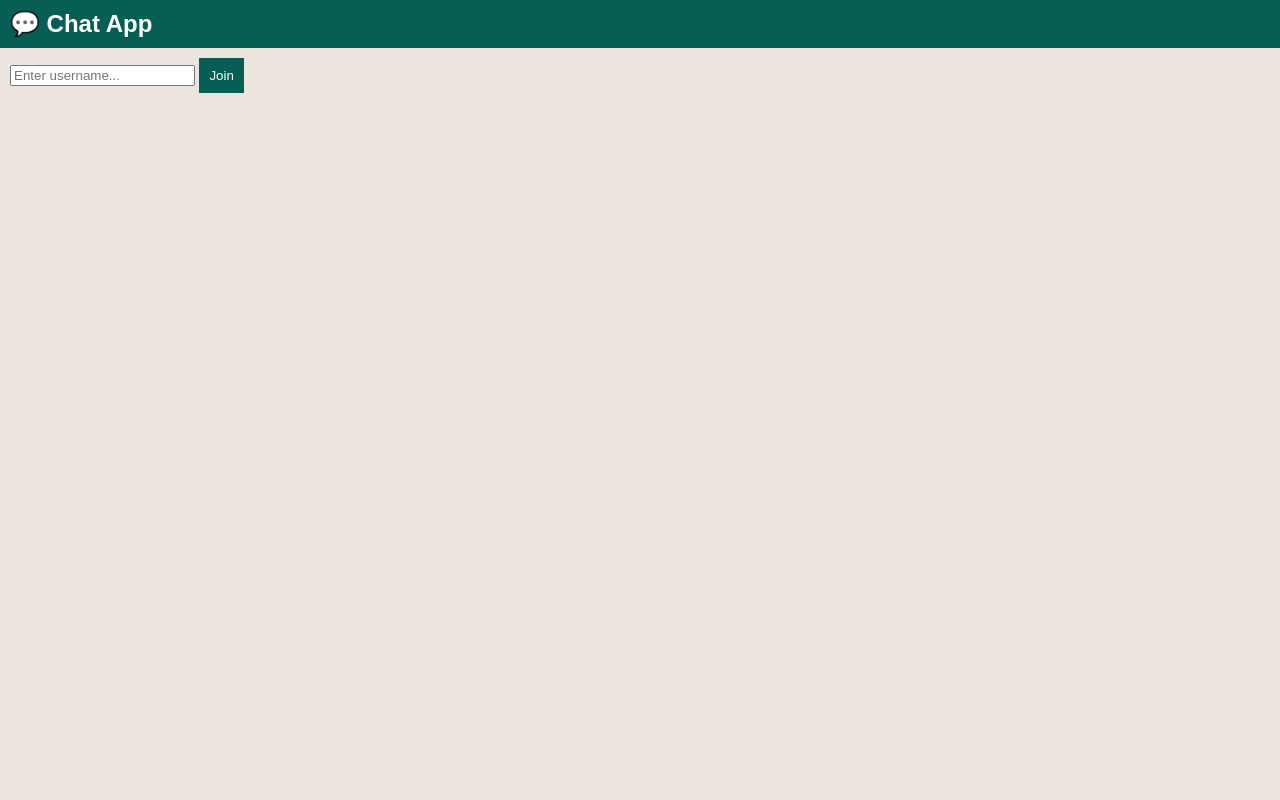
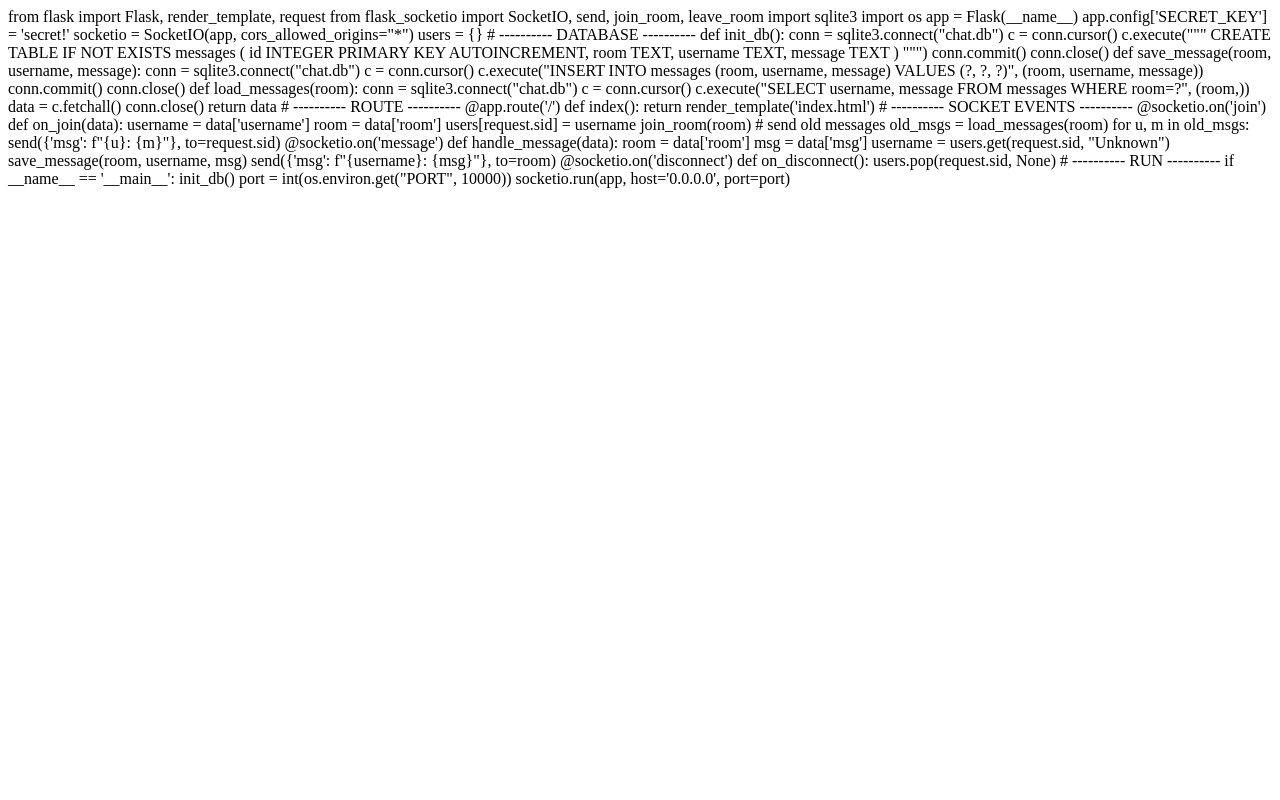
Before and after one commit to gaganlodhi/chat-app-gagan, a Flask app: page / in a window 1280 px wide. Run offline with Flask 3, Linux system fonts and the light colour scheme; some libraries are stand-ins or nearby versions.

Commit message:
Update index.html

```diff
--- a/templates/index.html
+++ b/templates/index.html
@@ -1,137 +1,80 @@
-<!DOCTYPE html>
-<html>
-<head>
-    <title>Chat App</title>
-    <script src="https://cdn.socket.io/4.0.0/socket.io.min.js"></script>
+from flask import Flask, render_template, request
+from flask_socketio import SocketIO, send, join_room, leave_room
+import sqlite3
+import os
 
-    <style>
-        body {
-            font-family: Arial;
-            background: #ece5dd;
-            margin: 0;
-        }
+app = Flask(__name__)
+app.config['SECRET_KEY'] = 'secret!'
+socketio = SocketIO(app, cors_allowed_origins="*")
 
-        h2 {
-            background: #075e54;
-            color: white;
-            padding: 10px;
-            margin: 0;
-        }
+users = {}
 
-        #login, #chat {
-            padding: 10px;
-        }
+# ---------- DATABASE ----------
+def init_db():
+    conn = sqlite3.connect("chat.db")
+    c = conn.cursor()
+    c.execute("""
+        CREATE TABLE IF NOT EXISTS messages (
+            id INTEGER PRIMARY KEY AUTOINCREMENT,
+            room TEXT,
+            username TEXT,
+            message TEXT
+        )
+    """)
+    conn.commit()
+    conn.close()
 
-        #messages {
-            list-style: none;
-            padding: 0;
-            height: 400px;
-            overflow-y: scroll;
-        }
+def save_message(room, username, message):
+    conn = sqlite3.connect("chat.db")
+    c = conn.cursor()
+    c.execute("INSERT INTO messages (room, username, message) VALUES (?, ?, ?)",
+              (room, username, message))
+    conn.commit()
+    conn.close()
 
-        .msg {
-            padding: 8px 12px;
-            margin: 6px;
-            border-radius: 10px;
-            max-width: 60%;
-            clear: both;
-        }
+def load_messages(room):
+    conn = sqlite3.connect("chat.db")
+    c = conn.cursor()
+    c.execute("SELECT username, message FROM messages WHERE room=?", (room,))
+    data = c.fetchall()
+    conn.close()
+    return data
 
-        .me {
-            background: #dcf8c6;
-            float: right;
-            text-align: right;
-        }
+# ---------- ROUTE ----------
+@app.route('/')
+def index():
+    return render_template('index.html')
 
-        .other {
-            background: white;
-            float: left;
-        }
+# ---------- SOCKET EVENTS ----------
+@socketio.on('join')
+def on_join(data):
+    username = data['username']
+    room = data['room']
 
-        #inputBox {
-            display: flex;
-            margin-top: 10px;
-        }
+    users[request.sid] = username
+    join_room(room)
 
-        #msg {
-            flex: 1;
-            padding: 10px;
-        }
+    # send old messages
+    old_msgs = load_messages(room)
+    for u, m in old_msgs:
+        send({'msg': f"{u}: {m}"}, to=request.sid)
 
-        button {
-            padding: 10px;
-            background: #075e54;
-            color: white;
-            border: none;
-        }
-    </style>
-</head>
+@socketio.on('message')
+def handle_message(data):
+    room = data['room']
+    msg = data['msg']
+    username = users.get(request.sid, "Unknown")
 
-<body>
+    save_message(room, username, msg)
 
-<h2>💬 Chat App</h2>
+    send({'msg': f"{username}: {msg}"}, to=room)
 
-<div id="login">
-    <input id="username" placeholder="Enter username..." />
-    <button onclick="joinChat()">Join</button>
-</div>
+@socketio.on('disconnect')
+def on_disconnect():
+    users.pop(request.sid, None)
 
-<div id="chat" style="display:none;">
-
-    <ul id="messages"></ul>
-
-    <div id="inputBox">
-        <input id="msg" placeholder="Type message..." />
-        <button onclick="sendMessage()">Send</button>
-    </div>
-
-</div>
-
-<script>
-    var socket = io();
-    var username = "";
-
-    function joinChat(){
-        username = document.getElementById("username").value;
-        if(username === ""){
-            alert("Enter username");
-            return;
-        }
-
-        socket.emit("join", username);
-
-        document.getElementById("login").style.display = "none";
-        document.getElementById("chat").style.display = "block";
-    }
-
-    socket.on('message', function(msg){
-        var item = document.createElement('li');
-        item.classList.add("msg");
-
-        // split username: message
-        let parts = msg.split(":");
-        let sender = parts[0];
-
-        item.textContent = msg;
-
-        if(sender === username){
-            item.classList.add("me");
-        } else {
-            item.classList.add("other");
-        }
-
-        document.getElementById('messages').appendChild(item);
-
-        // auto scroll
-        document.getElementById('messages').scrollTop = document.getElementById('messages').scrollHeight;
-    });
-
-    function sendMessage(){
-        var msg = document.getElementById("msg").value;
-        socket.send(msg);
-        document.getElementById("msg").value = "";
-    }
-</script>
-
-</body>
-</html>
+# ---------- RUN ----------
+if __name__ == '__main__':
+    init_db()
+    port = int(os.environ.get("PORT", 10000))
+    socketio.run(app, host='0.0.0.0', port=port)
```
